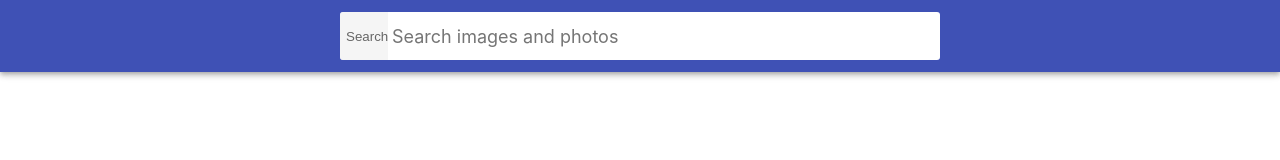
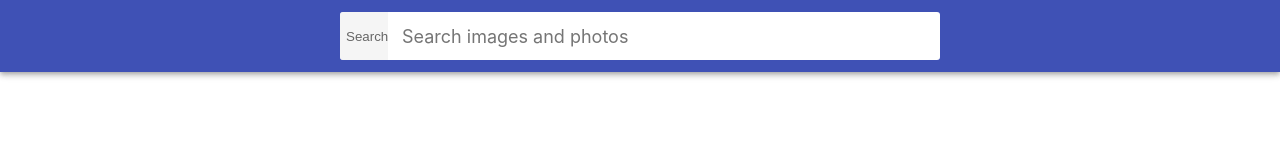
Before and after one commit to AVasilaki/goit-react-hw-03-image-finder, a React (Create React App) app: page / in a window 1280 px wide. Shown: the top 160 px of the page. Built offline with nearby package versions, Linux system fonts and the light colour scheme.

Commit message:
Update styles.css

```diff
--- a/src/components/styles.css
+++ b/src/components/styles.css
@@ -109,7 +109,7 @@ img {
   font-size: 20px;
   border: none;
   outline: none;
-  padding-left: 4px;
+  padding-left: 14px;
   padding-right: 4px;
 }
 
```
